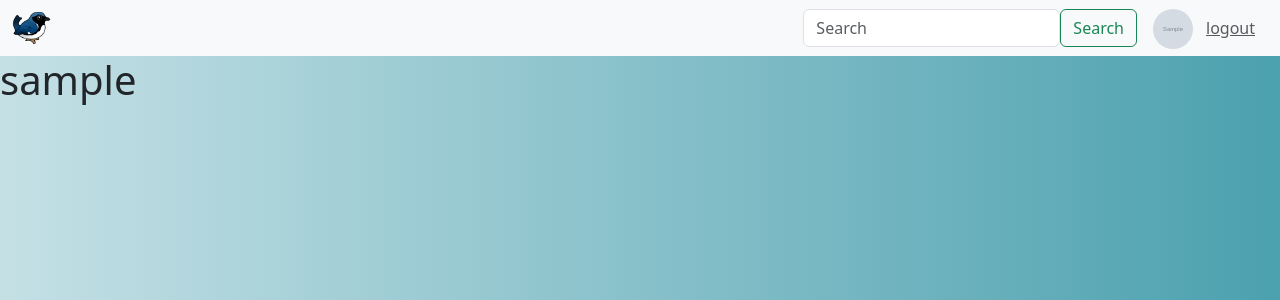
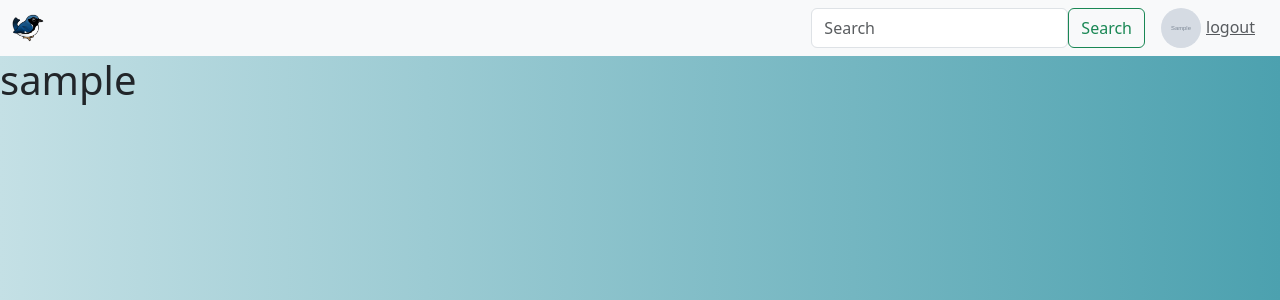
Before and after one commit to mbouanik/warbler, a Flask app: page /users/1 in a window 1280 px wide. Shown: the top 300 px of the page. Run offline with Flask 3, Linux system fonts and the light colour scheme; tables that the repository leaves empty hold one stand-in row (values such as "Sample post"); grey boxes marked "Sample" are stand-in pictures.

Commit message:
homepage

```diff
--- a/static/app.css
+++ b/static/app.css
@@ -121,16 +121,17 @@ nav {
   background-color: #4ca1af;
 }
 
-.logo {
+.nav-image {
   height: 2.5rem;
   width: 2.5rem;
   border-radius: 2.5rem;
+  margin-left: 0.5rem;
 }
 .nav-right {
   display: flex;
 }
 
-.nav-image {
-  padding-left: 1rem;
+.logo {
+  width: 2rem;
   height: 2rem;
 }
--- a/templates/base.html
+++ b/templates/base.html
@@ -20,7 +20,7 @@
                     </form>
 
                     <a class="nav-image" href="/users/{{ user.id }}">
-                        <img src="{{ user.image_url }}" alt="" class="logo rounded-circle">
+                        <img src="{{ user.image_url }}" alt="" class="nav-image ">
                     </a>
 
                     <form class="logout navbar-form navbar-righr" action="/logout" method="POST">
```
